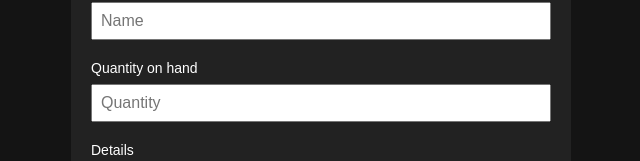
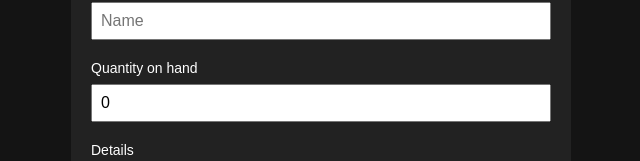
Before and after one commit to WilleyOhana/nursery, a React (Create React App) app in the folder react-nursery-database/: page /add-item in a window 1280 px wide. Shown: the part 276-437 px from the top of the page, without its empty margins (319-959 px from the left). Built offline with nearby package versions, Linux system fonts and the light colour scheme.

Commit message:
Add state, navigation, and proper handleSubmit function

```diff
--- a/react-nursery-database/src/components/AddItem/AddItem.js
+++ b/react-nursery-database/src/components/AddItem/AddItem.js
@@ -1,12 +1,22 @@
 import './AddItem.css';
+import axios from 'axios';
 import { GiTreeBranch } from 'react-icons/gi';
+import { useState } from 'react';
+import { useNavigate } from 'react-router-dom';
 
 const AddItem = () => {
 
-    const submitAddItemForm = (e) => {
+    const [name, setName] = useState('');
+    const [quantity, setQuantity] = useState(0);
+    const [details, setDetails] = useState('');
+
+    const navigate = useNavigate();
+
+    const submitAddItemForm = async (e) => {
         e.preventDefault();
 
-
+        await axios.post(`http://localhost:3001/plants/${name}/${quantity}/${details}/MarinnCarpenter`);
+        navigate('/');
     }
 
     return (
@@ -16,13 +26,35 @@ const AddItem = () => {
                 <h3>Add New Plant</h3>
 
                 <label htmlFor="name">Name of plant:</label>
-                <input name="name" type="text" id="name" placeholder="Name" />
+                <input
+                    name="name"
+                    type="text"
+                    id="name"
+                    placeholder="Name"
+                    onChange={(e) => setName(e.target.value)}
+                    value={name}
+                    required
+                />
 
                 <label htmlFor="quantity">Quantity on hand</label>
-                <input name="quantity" type="number" id="quantity" placeholder="Quantity" />
+                <input
+                    name="quantity"
+                    type="number"
+                    id="quantity"
+                    placeholder="Quantity"
+                    onChange={(e) => setQuantity(e.target.value)}
+                    value={quantity}
+                    required
+                />
 
                 <label htmlFor="details">Details</label>
-                <textarea rows="5" placeholder='e.g. 2 gallon pot, requires loose soil and daily water' />
+                <textarea
+                    rows="5"
+                    placeholder='e.g. 2 gallon pot, requires loose soil and daily water'
+                    onChange={(e) => setDetails(e.target.value)}
+                    value={details}
+                    required
+                />
 
                 <input type="submit" />
             </form>
```
